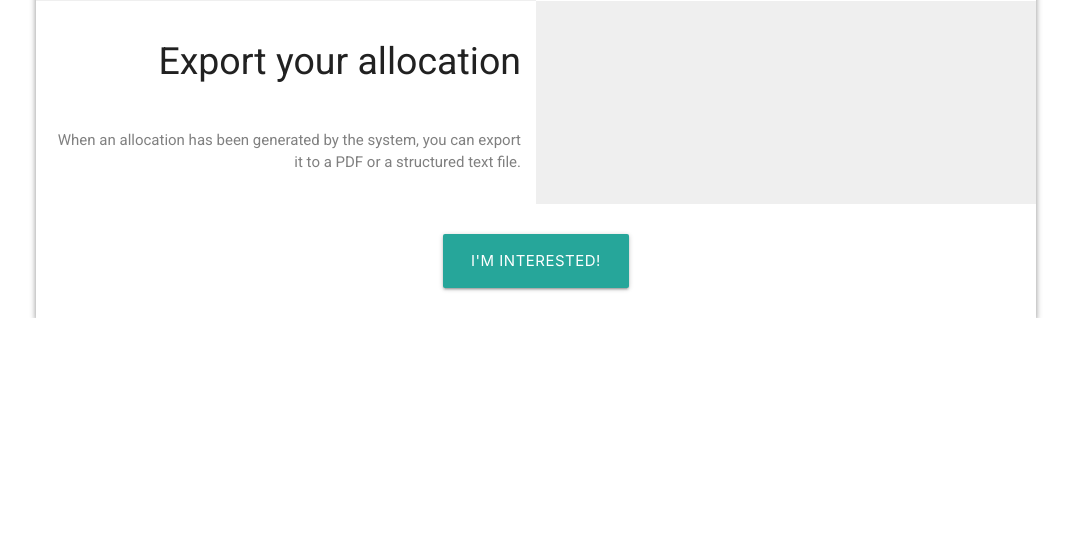
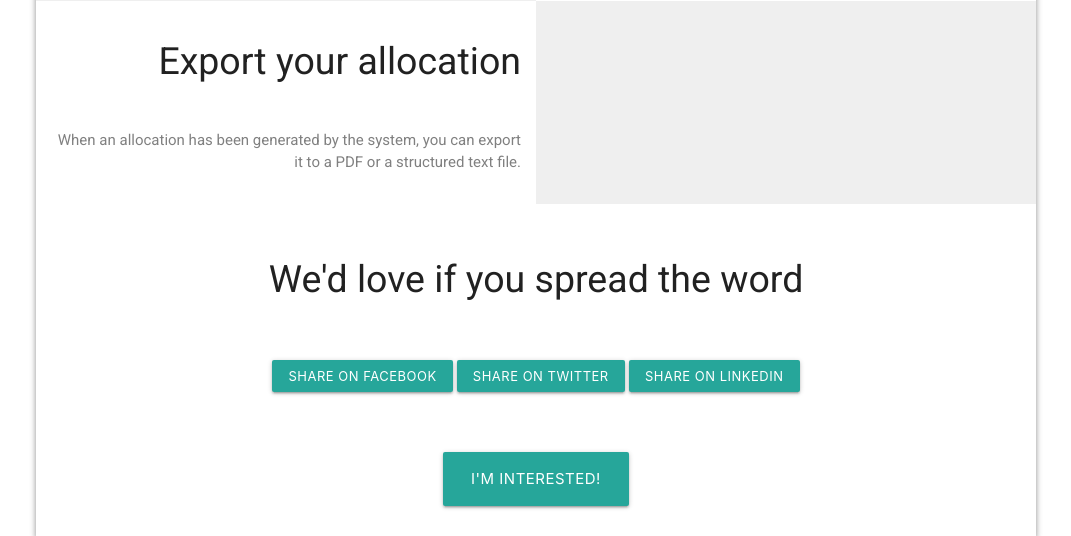
Before and after one commit to aidanstansfield/DECO3801Project, a Flask app: page /ipw/ in a window 1280 px wide. Shown: the part 2797-3333 px from the top of the page, without its empty margins (104-1175 px from the left). Before the commit the page ends 3115 px from the top, so only its background shows below. Run offline with Flask 2, Linux system fonts and the light colour scheme.

Commit message:
Added social media links

```diff
--- a/ipw/static/css/style.css
+++ b/ipw/static/css/style.css
@@ -144,6 +144,14 @@ h3 {
     margin: 2em auto;
 }
 
+.link-holder {
+    padding: 2em;
+}
+
+.link-holder a {
+    margin-top: 1em;
+}
+
 /* TABLE STYLING */
 table {
     width: 80%;
--- a/ipw/templates/landing.html
+++ b/ipw/templates/landing.html
@@ -88,6 +88,14 @@
                 </div>
             </div>
         </div>
+        <div class='link-holder'>
+            <h2 class='centered'>We'd love if you spread the word</h2>
+            <div class='centered'>
+                <a class='waves-effect waves-light btn-small' href="https://www.facebook.com/sharer/sharer.php?u=https%3A//deco3801-allotech.uqcloud.net">Share on Facebook</a>
+                <a class='waves-effect waves-light btn-small' href="https://twitter.com/intent/tweet?text=https%3A//deco3801-allotech.uqcloud.net">Share on Twitter</a>
+                <a class='waves-effect waves-light btn-small' href="https://www.linkedin.com/shareArticle?mini=true&url=https%3A//deco3801-allotech.uqcloud.net&title=TeamBuilder&summary=An%20allocation%20application%20to%20suit%20all%20of%20your%20grouping%20needs.&source=">Share on LinkedIn</a>
+            </div>
+        </div>
         <form id="interested-form" class='form-basis' action="/ipw/interested" method="post">
             <button class='waves-effect waves-light btn-large' type="submit"><span>I'm Interested!</span></button>
         </form>
```
